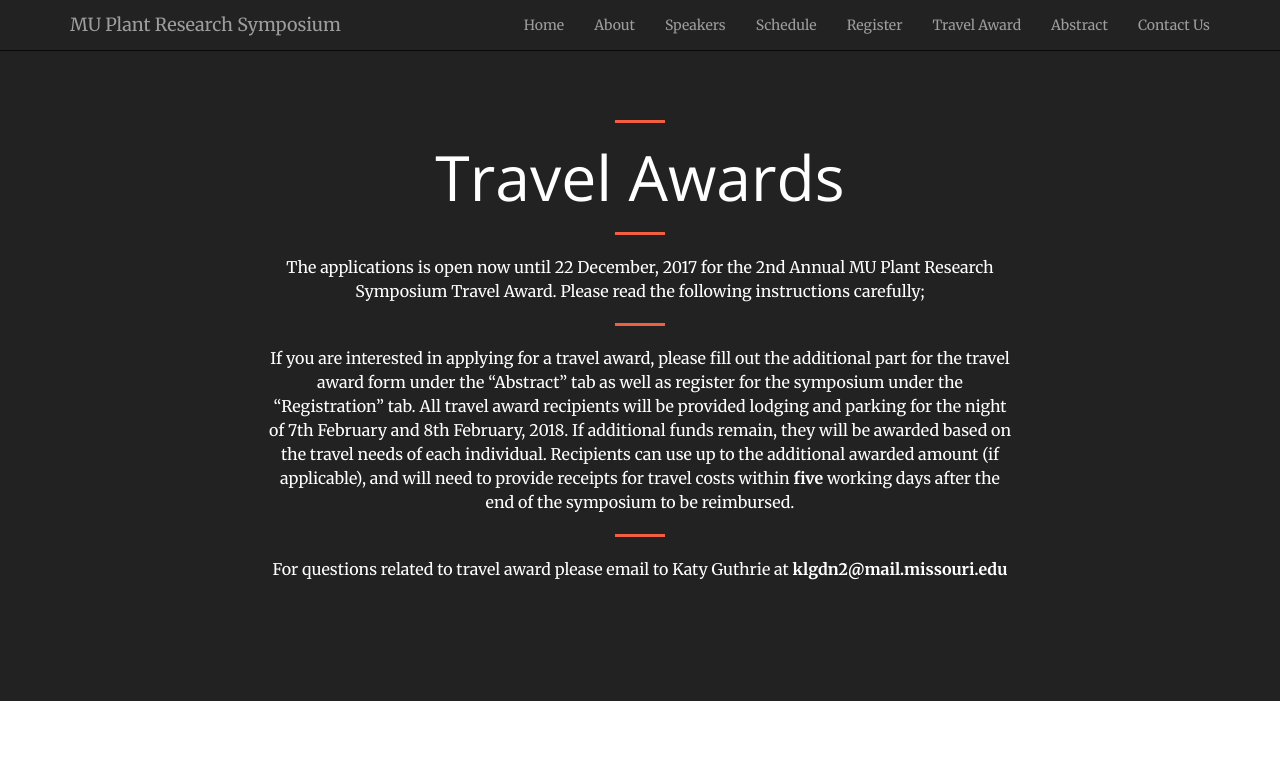
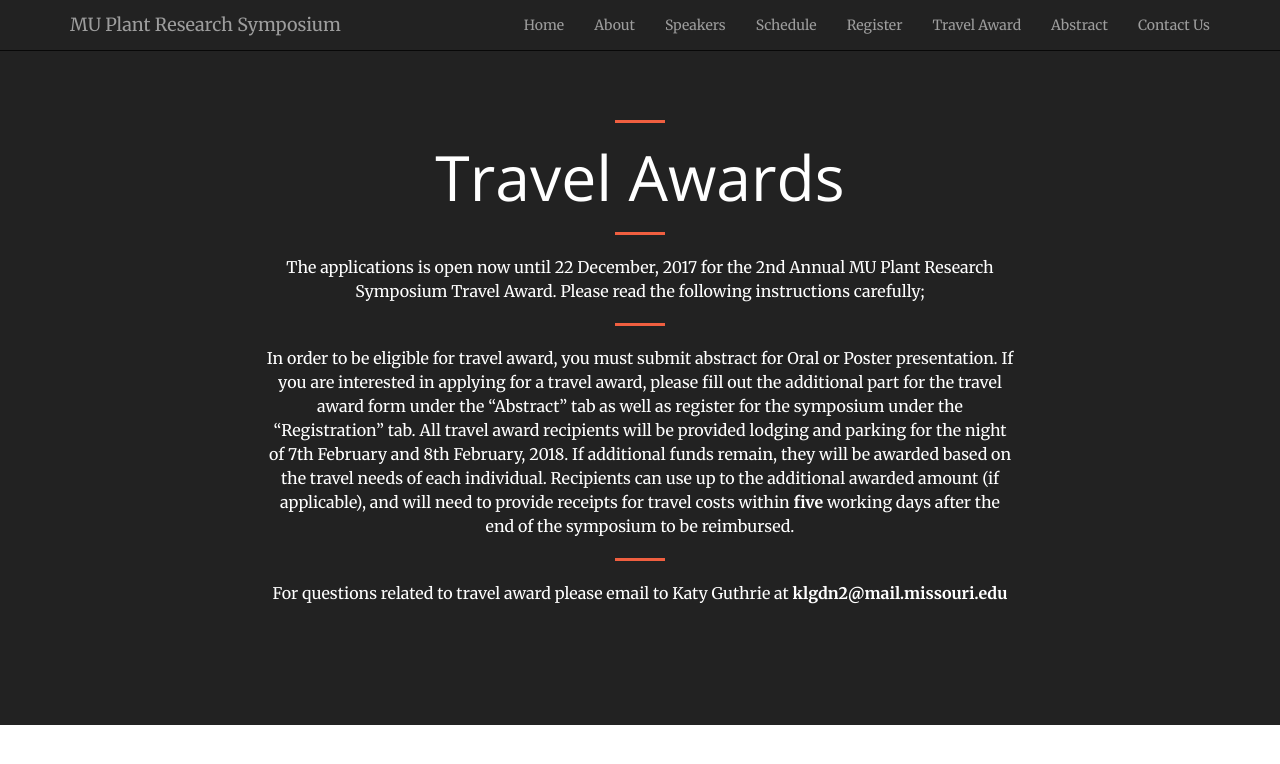
Before and after one commit to mupioneersymposium/mupioneersymposium.github.io, a Jekyll site: the page built from travel.md, in a window 1280 px wide. Shown: the top 764 px of the page. Built offline with Jekyll 4.4.1, drawn with Linux system fonts in a browser that asks for light colours.

Commit message:
Update travel.md
abstract submission must for travel grant

```diff
--- a/travel.md
+++ b/travel.md
@@ -8,6 +8,6 @@ layout: regular
 
 The applications is open now until 22 December, 2017 for the 2nd Annual MU Plant Research Symposium Travel Award. Please read the following instructions carefully;
 <hr style="clear: both;" />
-If you are interested in applying for a travel award, please fill out the additional part for the travel award form under the "Abstract" tab  as well as register for the symposium under the “Registration” tab. All travel award recipients will be provided lodging and parking for the night of 7th February and 8th February, 2018. If additional funds remain, they will be awarded based on the travel needs of each individual. Recipients can use up to the additional awarded amount (if applicable), and will need to provide receipts for travel costs within **five** working days after the end of the symposium to be reimbursed.
+In order to be eligible for travel award, you must submit abstract for Oral or Poster presentation. If you are interested in applying for a travel award, please fill out the additional part for the travel award form under the "Abstract" tab  as well as register for the symposium under the “Registration” tab. All travel award recipients will be provided lodging and parking for the night of 7th February and 8th February, 2018. If additional funds remain, they will be awarded based on the travel needs of each individual. Recipients can use up to the additional awarded amount (if applicable), and will need to provide receipts for travel costs within **five** working days after the end of the symposium to be reimbursed.
 <hr style="clear: both;" />
 For questions related to travel award please email to Katy Guthrie at **klgdn2@mail.missouri.edu**
```
